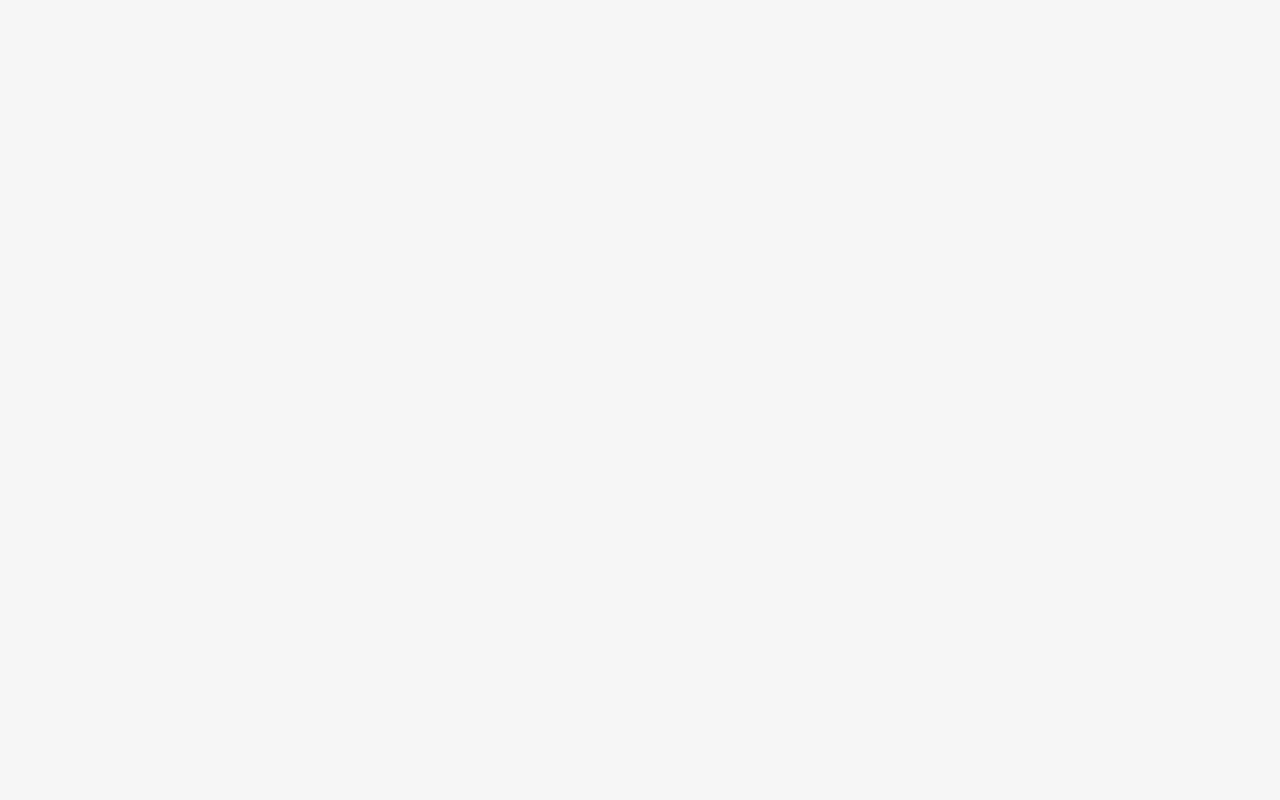
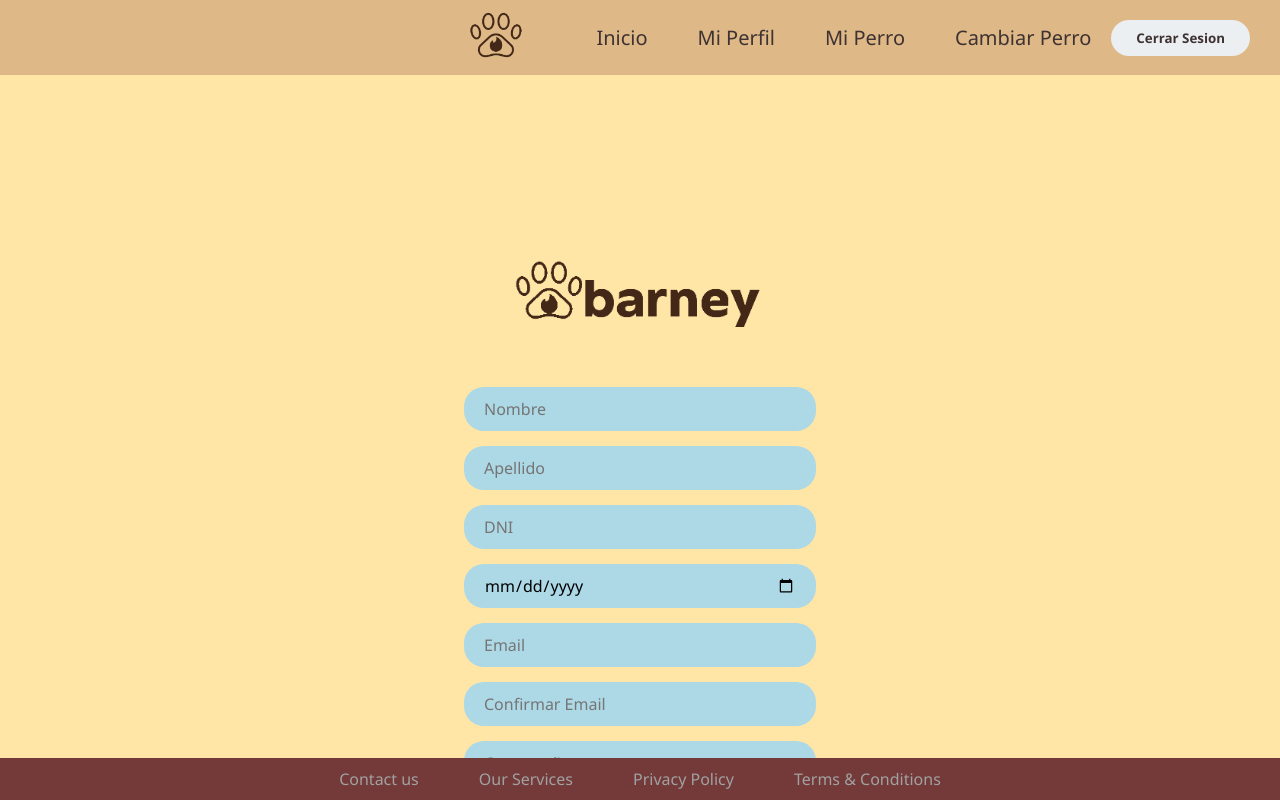
Before and after one commit to LautaroOlmedo/Barney, a React (Create React App) app: page /register in a window 1280 px wide. Before the commit this address had no page. Built offline with nearby package versions, Linux system fonts and the light colour scheme.

Commit message:
Registration page was created with its finished CSS, and conect with login page

```diff
--- a/src/Router.tsx
+++ b/src/Router.tsx
@@ -10,6 +10,7 @@ import { data } from "./mocks/userMockData";
 import { dogData } from "./mocks/dogMockData";
 import { DogProfilePage } from "./pages/dogProfile/DogProfile";
 import { DogUpdatePage } from "./pages/dogProfile/dogUpdatePage";
+import { RegisterPage } from "./pages/register/Register";
 
 export const AppRouter: React.FC<{}> = () => {
   return (
@@ -20,6 +21,7 @@ export const AppRouter: React.FC<{}> = () => {
           element={<HomePage user={data[0]} dog={dogData[1]} />}
         />
         <Route path="/login" element={<LoginPage />} />
+        <Route path="/register" element={<RegisterPage />} />
         <Route path="/userProfile" element={<UserProfilePage />} />
         <Route path="/dogProfile" element={<DogProfilePage />} />
         <Route
--- a/src/pages/login/index.tsx
+++ b/src/pages/login/index.tsx
@@ -41,6 +41,11 @@ export const LoginPage = () => {
 
   }
 
+  const onRegister = () => {
+    // Redirige a la página de registro
+    navigate('/register');
+  };
+
   return (
     <div>
        <div className="framelogin">
@@ -74,8 +79,8 @@ export const LoginPage = () => {
 
             {error && <div className="error-message">{error}</div>}
 
-            <button className="btnolvidocontra" id="contraseñaOlvido">
-            ¿Olvidaste tu contraseña?
+            <button className="btnregister" id="Registrarse" onClick={onRegister}>
+              Registrarse
             </button>
 
              <div className="frame1">
--- a/src/pages/login/login.css
+++ b/src/pages/login/login.css
@@ -1,3 +1,10 @@
+html, body {
+  margin: 0;
+  padding: 0;
+  height: 100%;
+  background-color: #ffe6a7; /* Color de fondo de toda la página */
+}
+
 
 .frame-child,
 .ingresar {
@@ -45,10 +52,10 @@
 }
 /*Boton de ingresar*/
 .ingresar-wrapper {
+  background-color: #a38cc7;
   cursor: pointer;
-  border: 1px solid #432818;
+  border: none;
   padding: 0 103px;
-  background-color: var(--color-8);
   position: absolute;
   top: 331px;
   left: 21px;
@@ -62,29 +69,28 @@
   justify-content: center;
 }
 .ingresar-wrapper:hover {
-  background-color: #a38cc7;
-  cursor: pointer;
+  background-color: #45a049;
 }
 
 /*Boton de olvidaste contraña*/
-.btnolvidocontra {
+.btnregister {
   cursor: pointer;
   border: 0;
   padding: 0;
   background-color: transparent;
   position: absolute;
-  top: 404px;
-  left: 85px;
-  font-size: var(--font-size-base);
+  top: 400px;
+  left: 125px;
+  font-size: 20px;
   line-height: 24px;
   font-weight: 500;
   font-family: var(--font-es-peak-trial);
-  color: var(--black);
+  color: purple;
   text-align: left;
   display: inline-block;
   opacity: 0.65;
 }
-.btnolvidocontra:hover {
+.btnregister:hover {
   cursor: pointer;
 }
 
@@ -154,7 +160,6 @@
   flex-direction: column;
 }
 .frame-wrapper {
-  flex-grow: 1;
   align-self: stretch;
   align-items: center;
   justify-content: center;
@@ -162,6 +167,7 @@
 .framelogin {
   width: 100%;
   height: 100%;
+  min-height: 100vh;
   position: relative;
   background-color: #ffe6a7;
   overflow: hidden;
--- /dev/null
+++ b/src/pages/register/Register.tsx
@@ -0,0 +1,100 @@
+import React from "react";
+import"./register.css";
+
+export const RegisterPage = () => {
+
+    return (
+      <div>
+        <div className="frameregister">
+          <section className="registerwrapper">
+            <form className="registerCamp">
+                <div className="framelogo">
+                    <img
+                    className="logo"
+                    alt=""
+                    src="./img/barneyLogos/namePawBrown.png" />
+                </div>
+              <input
+                name="firstName"
+                className="firstName"
+                id="firstName"
+                type="text"
+                placeholder="Nombre"
+                required
+                autoComplete="off"
+              />
+              <input
+                name="lastName"
+                className="lastName"
+                id="lastName"
+                type="text"
+                placeholder="Apellido"
+                required
+                autoComplete="off"
+              />
+              <input
+                name="dni"
+                className="dni"
+                id="dni"
+                type="text"
+                placeholder="DNI"
+                required
+                autoComplete="off"
+              />
+              <input
+                name="birthDate"
+                className="birthDate"
+                id="birthDate"
+                type="date"
+                placeholder="Fecha de Nacimiento"
+                required
+                autoComplete="off"
+              />
+              <input
+                name="email"
+                className="email"
+                id="email"
+                type="email"
+                placeholder="Email"
+                required
+                autoComplete="off"
+              />
+              <input
+                name="confirmEmail"
+                className="confirmEmail"
+                id="confirmEmail"
+                type="email"
+                placeholder="Confirmar Email"
+                required
+                autoComplete="off"
+              />
+              <input
+                className="password"
+                name="password"
+                id="password"
+                type="password"
+                placeholder="Contraseña"
+                required
+                autoComplete="off"
+              />
+              <input
+                className="confirmPassword"
+                name="confirmPassword"
+                id="confirmPassword"
+                type="password"
+                placeholder="Confirmar Contraseña"
+                required
+                autoComplete="off"
+              />
+
+              <button type="submit" className="btnRegister" id="btnRegister">
+                 <div className="ingresar">Registrar</div>
+              </button>
+
+
+            </form>
+          </section>
+        </div>
+      </div>
+    );
+  };
--- /dev/null
+++ b/src/pages/register/register.css
@@ -0,0 +1,104 @@
+html, body {
+    margin: 0;
+    padding: 0;
+    height: 100%;
+    background-color: #ffe6a7; /* Color de fondo de toda la página */
+    overflow-x: hidden;
+}
+
+.firstName {
+    margin-top: -50px; /* Ajusta el valor según sea necesario */
+}
+
+.firstName,
+.lastName,
+.dni,
+.birthDate,
+.email,
+.confirmEmail,
+.password,
+.confirmPassword {
+    color: black;
+    font-family: var(--font-poppins);
+    font-size: var(--font-size-base);
+    border: 0;
+    outline: 0;
+    font-weight: 500;
+    background-color: lightblue;
+    border-radius: 20px;
+    width: 352px;
+    height: 44px;
+    align-items: center;
+    justify-content: center;
+    padding: 0 20px;
+    box-sizing: border-box;
+    color: var(--black);
+    margin-bottom: 15px;
+}
+
+.logo {
+    margin-left: 150px; /* Aumenta este valor para mover más a la derecha */
+    margin-top: -30px; /* Aumenta este valor para mover más abajo */
+    object-fit: cover;
+    width: 520px;
+    height: 270px;
+}
+
+.registerCamp {
+    width: 400px; /* Ancho del formulario */
+    min-height: 400px;
+    display: flex; /* Hacer el contenedor de los campos un flexbox */
+    flex-direction: column; /* Alinear elementos en columna */
+    align-items: center; /* Centrar elementos horizontalmente */
+    justify-content: flex-start; /* Espacio entre los campos */
+    margin: 0 auto; /* Centrar el formulario */
+    padding: 20px 0; /* Espaciado superior e inferior */
+    margin-top: -20px;
+}
+
+.registerwrapper {
+    align-self: stretch;
+    align-items: center;
+    justify-content: center;
+    width: 100%;
+    min-height: 100%;
+}
+
+.frameregister {
+    width: 100%;
+    min-height: 100vh; /* Altura mínima de la página */
+    position: relative;
+    background-color: #ffe6a7;
+    overflow: hidden;
+    display: flex; /* Flexbox para centrar verticalmente */
+    flex-direction: column; /* Colocar elementos en columna */
+    justify-content: flex-start; /* Centrar contenido verticalmente */
+    padding: 240px; /* Espaciado interno */
+    box-sizing: border-box; /* Incluir padding en el ancho total */
+    margin-top: -70px;
+}
+
+.btnRegister {
+    background-color: #a38cc7;
+    cursor: pointer;
+    font-family: var(--font-poppins);
+    font-size: var(--font-size-base);
+    border: none;
+    border-radius: 20px;
+    width: 352px;
+    height: 44px;
+    display: flex;
+    align-items: center;
+    justify-content: center;
+    margin-top: 20px; /* Espaciado entre los campos y el botón */
+    cursor: pointer;
+}
+
+.btnRegister:hover {
+    background-color: #45a049; /* Color al pasar el mouse */
+}
+
+.framelogo {
+    margin-left: -20px;;
+    top: -36px;
+}
```
